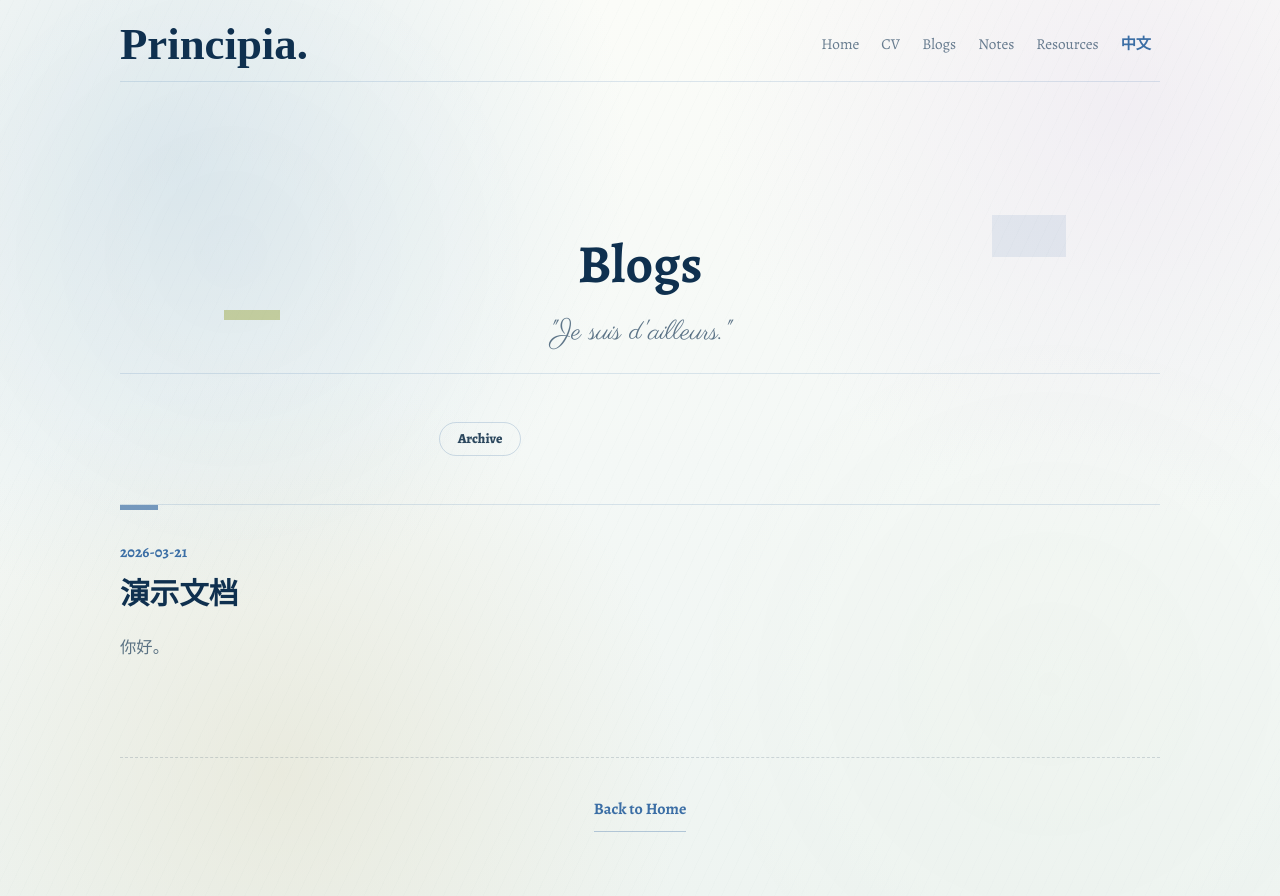
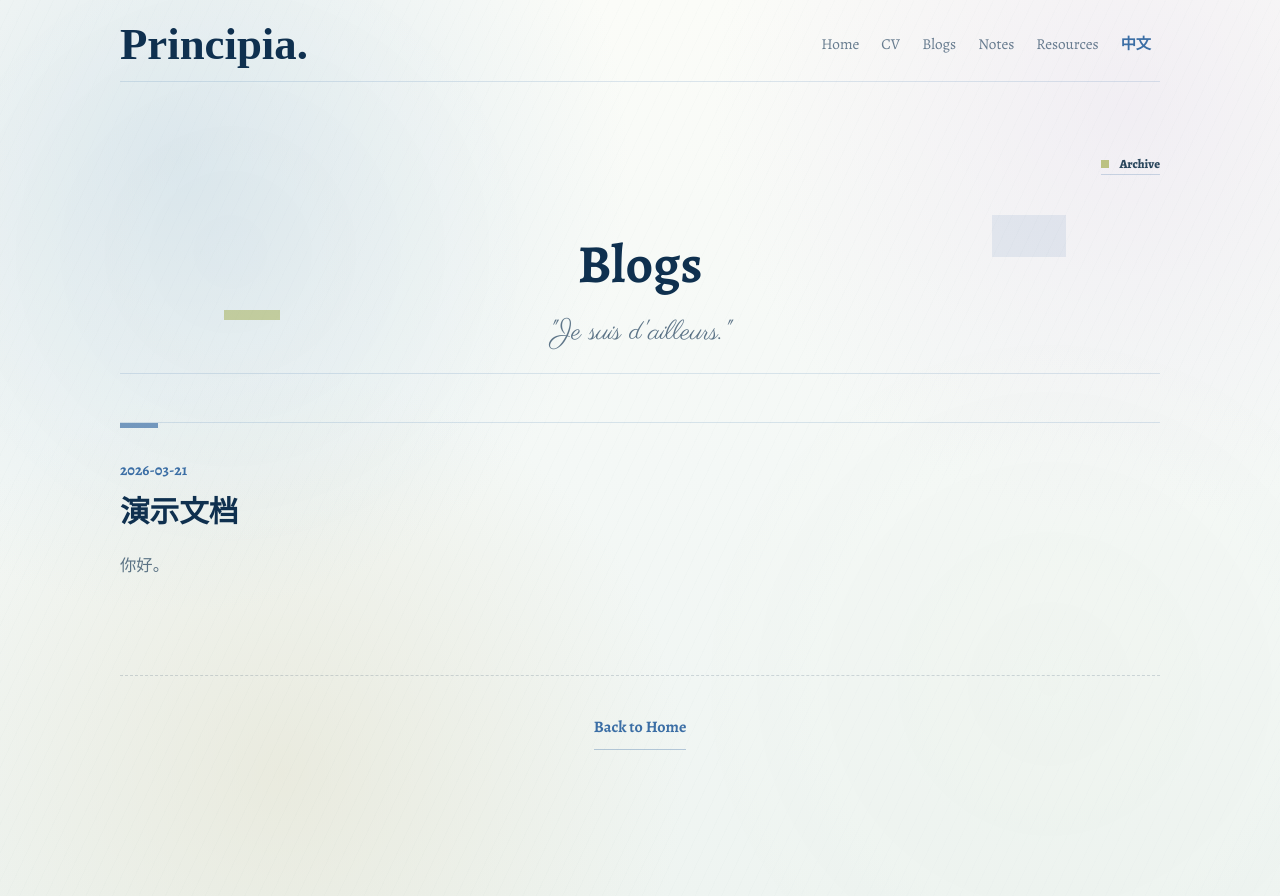
Before and after one commit to EtherealKasumi/personalpage, a Jekyll site: the page built from blogs.md, in a window 1280 px wide and 900 px high. Shown: the top 896 px of the window. Built offline with Jekyll 4.4.1, drawn with Linux system fonts in a browser that asks for light colours; some web fonts are replaced; a style sheet for code colours, icons or effects is not loaded.

Commit message:
Move archive to small blog entry

```diff
--- a/_layouts/default.html
+++ b/_layouts/default.html
@@ -499,7 +499,7 @@
         .contact-list li {
             border-top: 1px solid rgba(15, 48, 79, 0.14);
         }
-        .blog-page { gap: clamp(28px, 5vw, 48px); }
+        .blog-page { position: relative; gap: clamp(28px, 5vw, 48px); }
         .blog-hero {
             position: relative;
             padding: clamp(32px, 7vw, 82px) 0 clamp(10px, 3vw, 22px);
@@ -528,7 +528,11 @@
         }
         .blog-title { margin-bottom: 12px; }
         .blog-quick-links {
-            justify-content: center;
+            position: absolute;
+            top: 0;
+            right: 0;
+            width: auto;
+            justify-content: flex-end;
             margin: 0;
         }
         .ledger-entry,
@@ -562,13 +566,28 @@
             transform: translateX(4px);
         }
         .archive-entry {
-            min-height: 34px;
-            border: 1px solid rgba(59, 110, 165, 0.22);
-            border-radius: 999px;
+            min-width: 0;
+            min-height: auto;
+            padding: 4px 0 4px 18px;
+            border: 0;
+            border-bottom: 1px solid rgba(59, 110, 165, 0.24);
+            border-radius: 0;
+            font-size: 0.78rem;
+        }
+        .archive-entry::before {
+            content: "";
+            position: absolute;
+            left: 0;
+            top: 50%;
+            width: 8px;
+            height: 8px;
+            transform: translateY(-50%);
+            background: rgba(148, 160, 47, 0.58);
         }
         .archive-entry:hover {
-            color: #f8faf7;
-            background: var(--ink-deep);
+            color: var(--lake-blue);
+            background: transparent;
+            border-bottom-color: rgba(148, 160, 47, 0.58);
             box-shadow: none;
         }
         .ledger-date {
@@ -683,7 +702,11 @@
             }
             .btn { width: auto; }
             .blog-hero { text-align: center; }
-            .blog-quick-links { justify-content: center; }
+            .blog-quick-links {
+                position: static;
+                justify-content: center;
+                margin-top: -8px;
+            }
         }
         @keyframes surfaceRise {
             from { opacity: 0; transform: translateY(18px) scale(0.985); }
```
